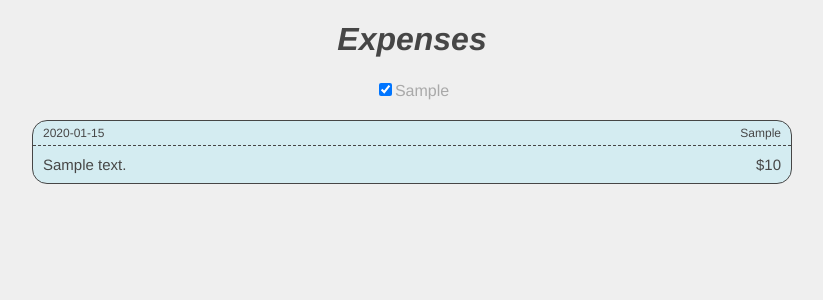
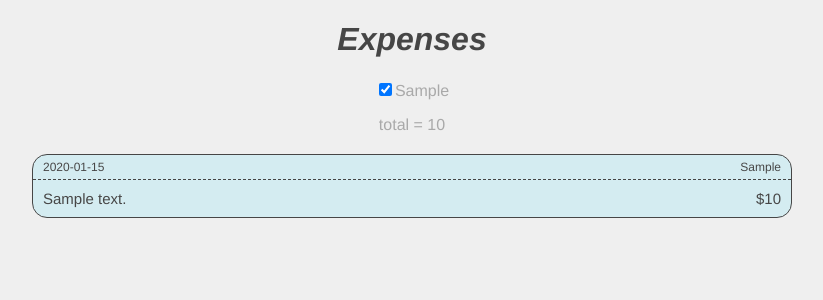
Before and after one commit to alenajk/expense-tracker, a Flask app: page / in a window 1280 px wide. Shown: the top 300 px of the page, without its empty margins (228-1051 px from the left). Run offline with Flask 2, Linux system fonts and the light colour scheme; tables that the repository leaves empty hold one stand-in row (values such as "Sample post"); some libraries are stand-ins or nearby versions.

Commit message:
Added total and javascript to update total depending on categories checked

```diff
--- a/static/js/homepage.js
+++ b/static/js/homepage.js
@@ -1,10 +1,28 @@
 $('.checkbox').click(function(){
     var cat = $(this).attr('value');
     if ($(this).attr('checked')){
-        $('.'+cat).hide()
+        // $('.'+cat).hide()
+        $('.'+cat).addClass('hidden');
         $(this).attr('checked',false)
     } else {
         $(this).attr('checked',true)
-        $('.'+cat).show()
+        // $('.'+cat).show()
+        $('.'+cat).removeClass('hidden');
     };
+    get_total();
 });
+
+function get_total() {
+    var activeExpenses = $('.expense').not('.hidden');
+    var total = 0;
+    $.each(activeExpenses, function(activeExpense) {
+        var amount = $(this).children().children('.amount')[0].innerText;
+        amount = parseInt(amount.slice(1));
+        total = total + amount;
+    });
+    $("#total").html(total);
+}
+
+$(document).ready(function(){
+    get_total();
+});
--- a/static/styles.css
+++ b/static/styles.css
@@ -44,3 +44,5 @@ h1 {
 .categories {
     text-align: center;
 }
+
+.hidden { display: none; }
--- a/templates/homepage.html
+++ b/templates/homepage.html
@@ -14,6 +14,9 @@
                     <input class="checkbox" id="checkbox-{{category}}" type="checkbox" checked="True" name="category" value={{category}}>{{category}}<br>
                 {% endfor %}
             </form>
+            <span>
+                <p>total = <span id='total'></span></p>
+            </span>
         </section>
     {% endif %}
     <section class="expenses">
```
